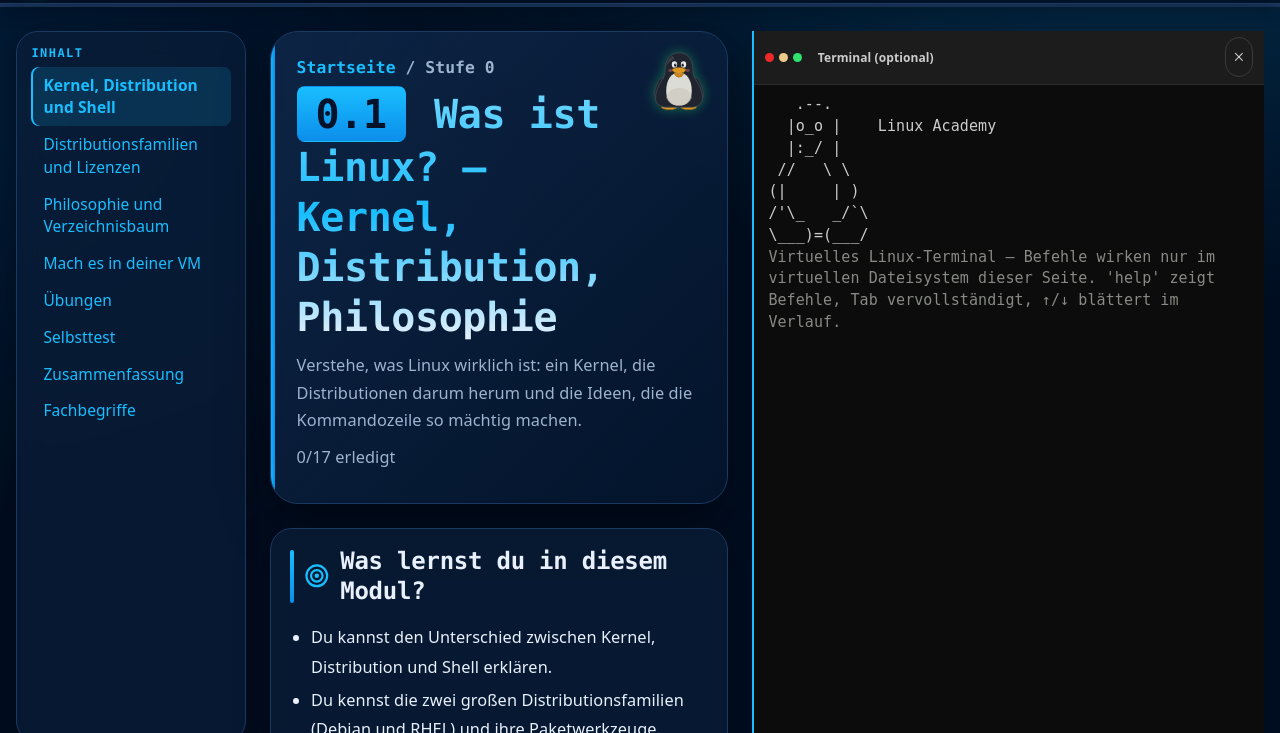
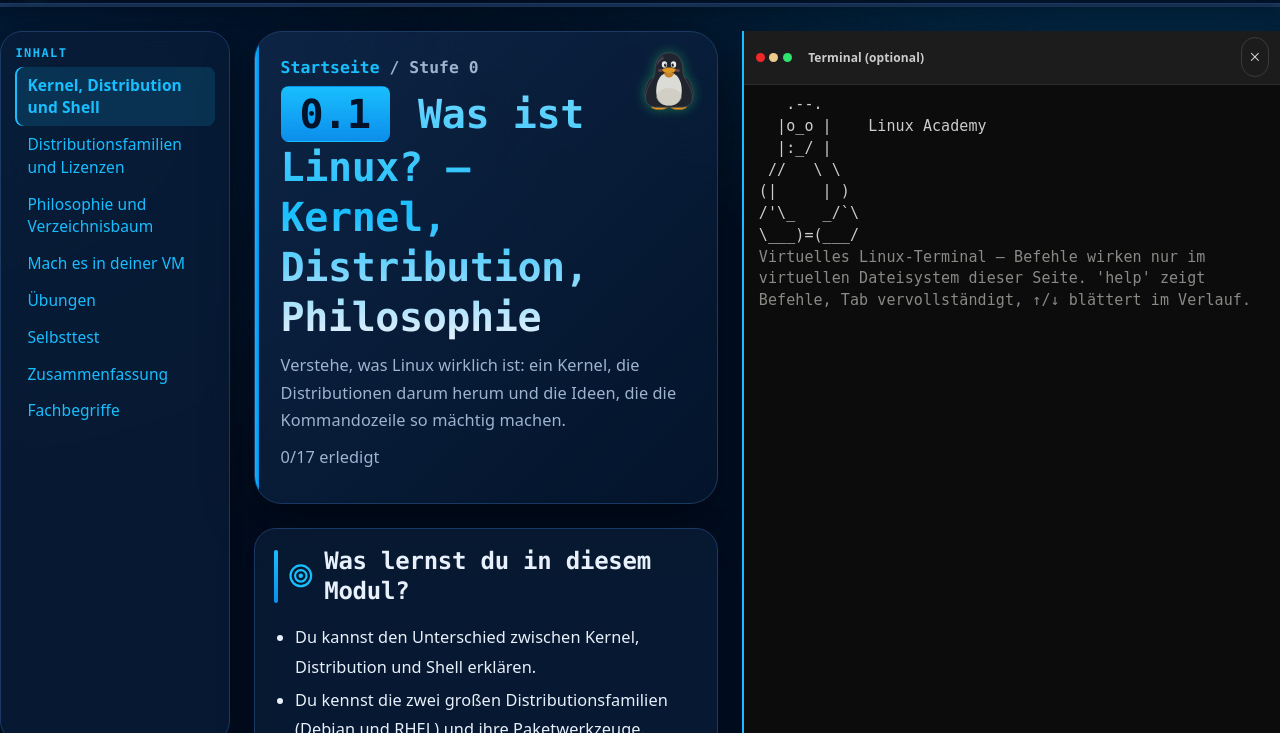
Before and after one commit to firatbaydemir/learnlinux, a plain HTML site: page de/modul-0.1.html in a window 1280 px wide. Both pictures are taken after a click on the button "Terminal (optional)". Shown: the part 52-785 px from the top of the page. Drawn offline with Linux system fonts and the light colour scheme.

Commit message:
Terminal acikken tam genislik; icindekiler sola yapisik

```diff
--- a/shared/app.css
+++ b/shared/app.css
@@ -134,6 +134,7 @@ input[type=search]:focus,textarea:focus{border-color:var(--ac);outline:0;box-sha
 .card h2{margin-top:0}
 .pn{display:flex;justify-content:space-between;gap:.8rem;margin-top:2.5rem}
 /* ---- Komut karti ---- */
+
 .cmd{margin:1.2rem 0;padding:1rem 1.2rem;border:1px solid var(--bd);border-radius:14px;background:var(--card)}
 .cmd h3 code{font-size:1.05rem;background:transparent;padding:0;color:var(--ac)}
 .cmd dl{display:grid;grid-template-columns:max-content 1fr;gap:.25rem .9rem;margin:.6rem 0}
@@ -212,8 +213,12 @@ textarea{width:100%;font-family:var(--mono);font-size:.88rem}
 .termin input:focus-visible{outline:0}
 body.term-open .content{padding-bottom:48vh}
 @media(min-width:1000px){
-body.term-open .layout{align-items:stretch}
-body.term-open .term{position:sticky;top:var(--top);left:auto;right:auto;bottom:auto;height:calc(100vh - var(--top));width:min(40vw,560px);flex:0 0 min(40vw,560px);border-top:0;border-left:2px solid var(--ac);box-shadow:none}
+.layout{max-width:none;margin:0;padding-left:0}
+.toc{border-left:0;border-radius:0 14px 14px 0}
+.layout>.content{margin:0 auto}
+body.term-open .layout{align-items:stretch;max-width:none;margin:0;padding-right:0;padding-bottom:0;gap:1.5rem}
+body.term-open .content{max-width:none}
+body.term-open .term{position:sticky;top:var(--top);left:auto;right:auto;bottom:auto;height:calc(100vh - var(--top));height:calc(100dvh - var(--top));width:min(42vw,640px);flex:0 0 min(42vw,640px);border-radius:0;border-top:0;border-left:2px solid var(--ac);box-shadow:none}
 body.term-open .content{padding-bottom:4rem}}
 
 /* ---- Duyarli ---- */
--- a/shared/css/components.css
+++ b/shared/css/components.css
@@ -1,4 +1,5 @@
 /* ---- Komut karti ---- */
+
 .cmd{margin:1.2rem 0;padding:1rem 1.2rem;border:1px solid var(--bd);border-radius:14px;background:var(--card)}
 .cmd h3 code{font-size:1.05rem;background:transparent;padding:0;color:var(--ac)}
 .cmd dl{display:grid;grid-template-columns:max-content 1fr;gap:.25rem .9rem;margin:.6rem 0}
@@ -77,8 +78,12 @@ textarea{width:100%;font-family:var(--mono);font-size:.88rem}
 .termin input:focus-visible{outline:0}
 body.term-open .content{padding-bottom:48vh}
 @media(min-width:1000px){
-body.term-open .layout{align-items:stretch}
-body.term-open .term{position:sticky;top:var(--top);left:auto;right:auto;bottom:auto;height:calc(100vh - var(--top));width:min(40vw,560px);flex:0 0 min(40vw,560px);border-top:0;border-left:2px solid var(--ac);box-shadow:none}
+.layout{max-width:none;margin:0;padding-left:0}
+.toc{border-left:0;border-radius:0 14px 14px 0}
+.layout>.content{margin:0 auto}
+body.term-open .layout{align-items:stretch;max-width:none;margin:0;padding-right:0;padding-bottom:0;gap:1.5rem}
+body.term-open .content{max-width:none}
+body.term-open .term{position:sticky;top:var(--top);left:auto;right:auto;bottom:auto;height:calc(100vh - var(--top));height:calc(100dvh - var(--top));width:min(42vw,640px);flex:0 0 min(42vw,640px);border-radius:0;border-top:0;border-left:2px solid var(--ac);box-shadow:none}
 body.term-open .content{padding-bottom:4rem}}
 
 /* ---- Duyarli ---- */
```
Also changed, not shown: precache-manifest.js (+1 -1 lines).
